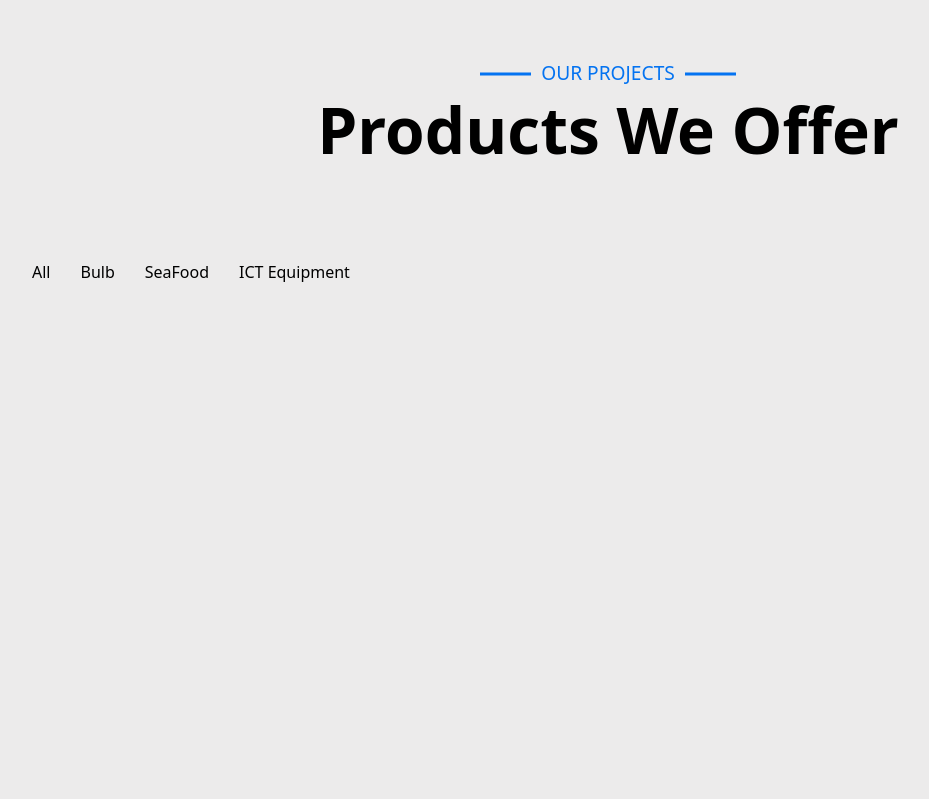
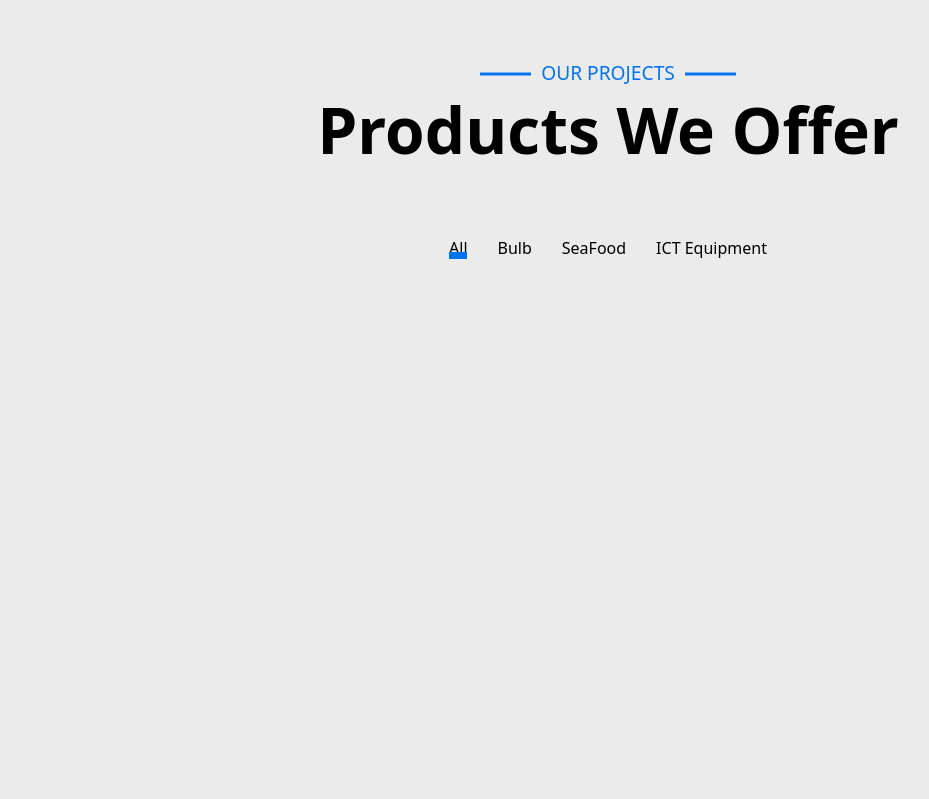
Before and after one commit to AdejumoOlanrewaju/Tiplogo, a Django app: page / in a window 1280 px wide. Shown: the part 1690-2489 px from the top of the page, without its empty margins (32-961 px from the left). Run offline with Django 5.2, Linux system fonts and the light colour scheme.

Commit message:
setting up environment for the project

```diff
--- a/base/static/css/style.css
+++ b/base/static/css/style.css
@@ -603,8 +603,22 @@ header{
     justify-content: center;
     align-items : center;
     gap : 30px;
+    position : relative;
 }
 
+.tab-links{
+    cursor : pointer;
+}
+
+.tab-line{
+    position : absolute;
+    bottom : 0;
+    width : 0%;
+    left : 0;
+    background : var(--b-theme-clr);
+    height: 7px;
+    opacity: 0;
+}
 
 @media(max-width : 1100px){
     nav .container{
--- a/base/static/js/script.js
+++ b/base/static/js/script.js
@@ -8,16 +8,20 @@ let hamburgerSpan = document.querySelectorAll(".hamburger span")
 let navLinks = document.querySelectorAll("nav-links-parent a")
 let mobileMenu = document.querySelector(".mobile-menu")
 let closeMenu = document.querySelector(".close-menu")
+let tabLinks = document.querySelectorAll(".tab-links")
+let tabLine = document.querySelector(".tab-line")
 
 let counter = 0
 let touchStartX
 let touchEndX
 let swipeDifference
 let threshold = 50
-console.log(navLinks)
-console.log(scrollY)
+
+tabLine.style.width = `${tabLinks[0].offsetWidth}px`
+tabLine.style.left = `${tabLinks[0].offsetLeft}px`
+tabLine.style.opacity = "1"
+
 window.addEventListener("scroll", () => {
-    console.log(scrollY)
     if(scrollY > 0){
         document.querySelector("nav").classList.add("active")
         // hamburgerSpan.forEach(el => el.style.backgroundColor = "black")
@@ -28,6 +32,28 @@ window.addEventListener("scroll", () => {
     }
 })
 
+// Script for tab system in product page
+let width;
+let leftPosition
+tabLinks.forEach((link, index) => {
+    link.addEventListener("click", () => {
+        width = link.offsetWidth
+        leftPosition = link.offsetLeft
+        tabLine.style.width = `${link.offsetWidth}px`
+        tabLine.style.left = `${link.offsetLeft}px`
+        // tabLine.style.left = `${(index / tabLinks.length) * 100}%`
+        console.log(((index + 1) / tabLinks.length) * 100)
+
+    })
+})
+
+// for(let [index, link] of tabLinks.entries()){
+//     console.log(index, link)
+// }
+
+/**
+ * (index/items.length) * 100%
+ */
 
 nextBtn.addEventListener("click", nextImage)
 function nextImage(){
--- a/base/templates/index.html
+++ b/base/templates/index.html
@@ -249,12 +249,12 @@
 
                 <div class = "products-content-container">
                     <ul class = "products-tab">
-                        <li class = "tab-links">All</li>
-                        <li class = "tab-links">Bulb</li>
-                        <li class = "tab-links">SeaFood</li>
-                        <li class = "tab-links">ICT Equipment</li>
+                        <li><a class = "tab-links">All</a></li>
+                        <li><a class = "tab-links">Bulb</a></li>
+                        <li><a class = "tab-links">SeaFood</a></li>
+                        <li><a class = "tab-links">ICT Equipment</a> </li>
 
-                        <div class = "underline"></div>
+                        <div class = "tab-line"></div>
                     </ul>
 
                     <div class = "products-boxes-container">
```
